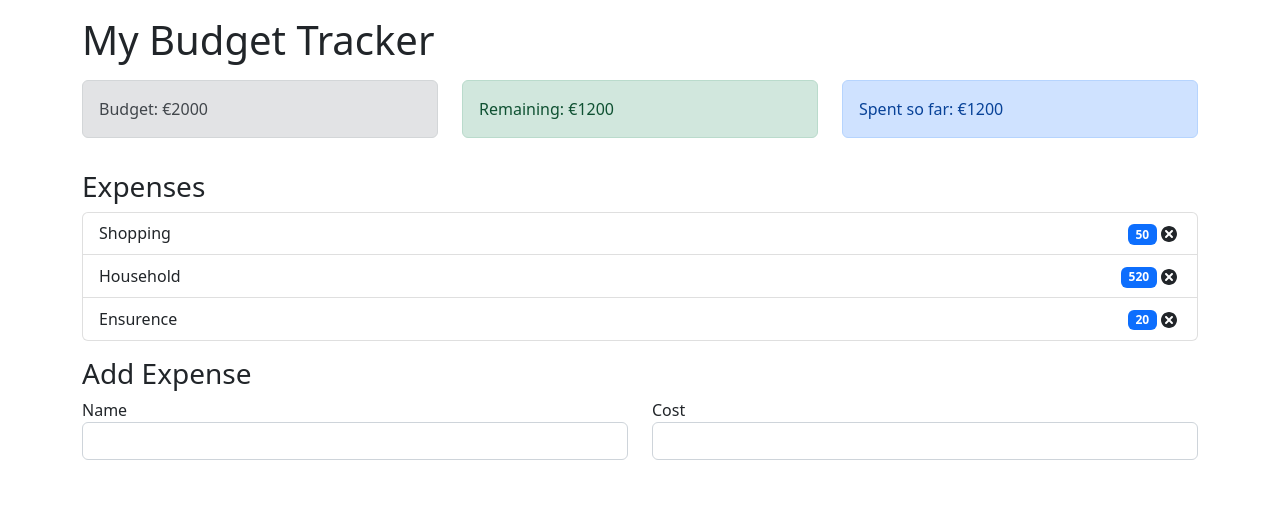
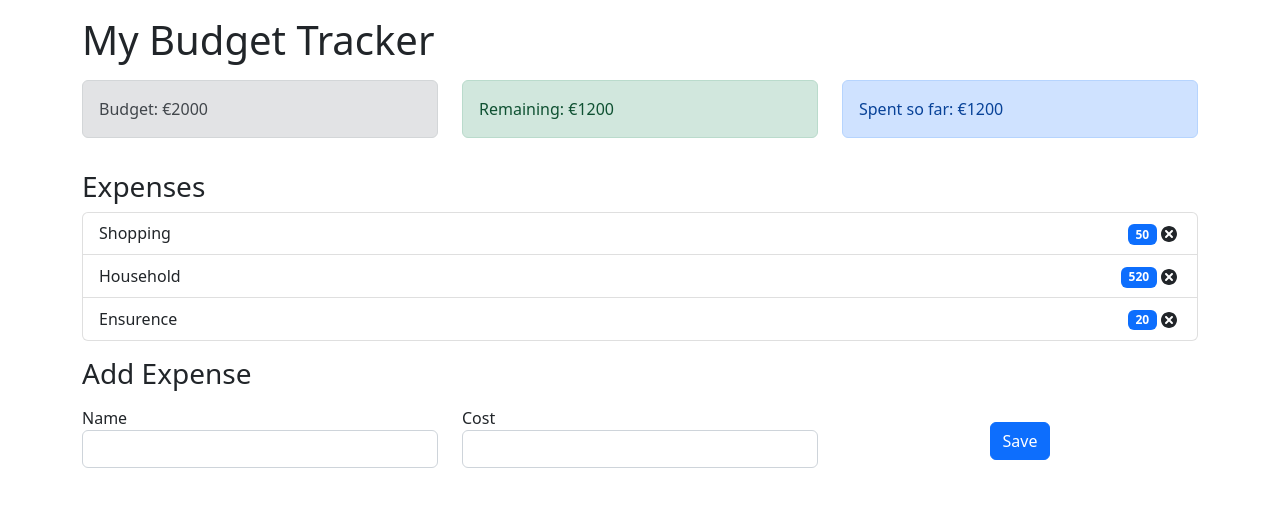
Before and after one commit to Mamali99/Budget-Tracker, a React (Create React App) app: page / in a window 1280 px wide. Shown: the top 506 px of the page. Built offline with nearby package versions, Linux system fonts and the light colour scheme.

Commit message:
added the button save to AddExpenseForm

```diff
--- a/src/App.js
+++ b/src/App.js
@@ -28,8 +28,10 @@ function App() {
         </div>
       </div>
       <h3 className="mt-3">Add Expense</h3>
+      <div className="mt-3">
       <div className="col-sm">
         <AddExpenseForm />
+      </div>
       </div>
     </div>
   );
--- a/src/components/AddExpenseForm.js
+++ b/src/components/AddExpenseForm.js
@@ -12,6 +12,9 @@ export default function AddExpenseForm() {
                 <label for="cost">Cost</label>
                 <input type="text" required="required" className='form-control' id='cost' />
             </div>
+            <div className="col-sm mt-3 text-center">
+                <button type='submit' className="btn btn-primary">Save</button>
+            </div>
         </div>
     </form>
   )
```
